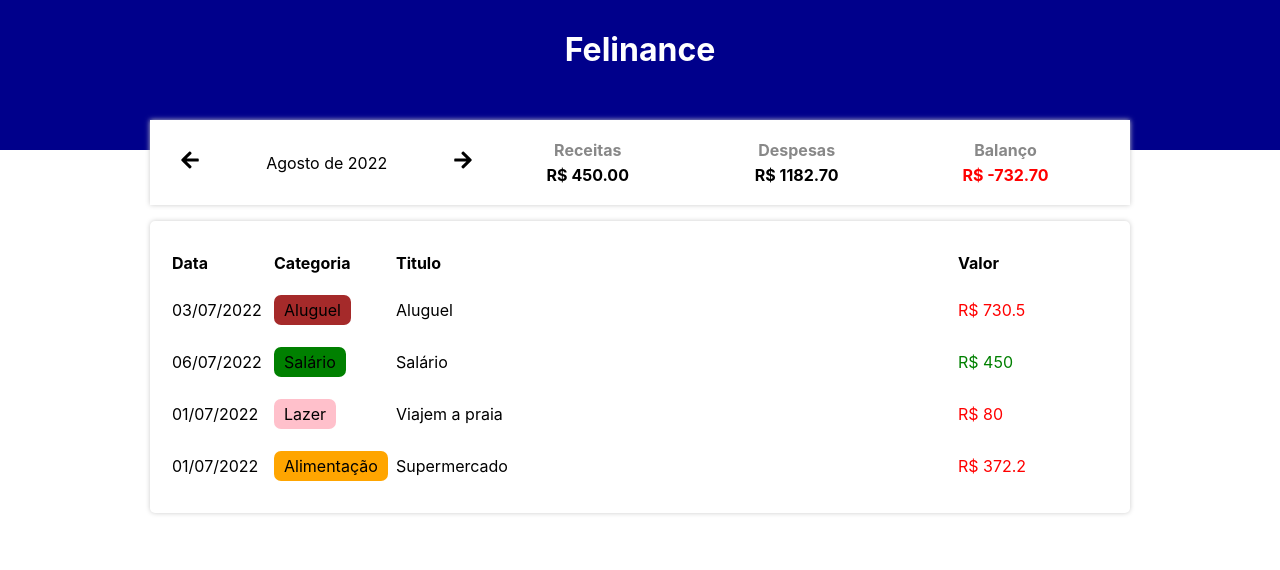
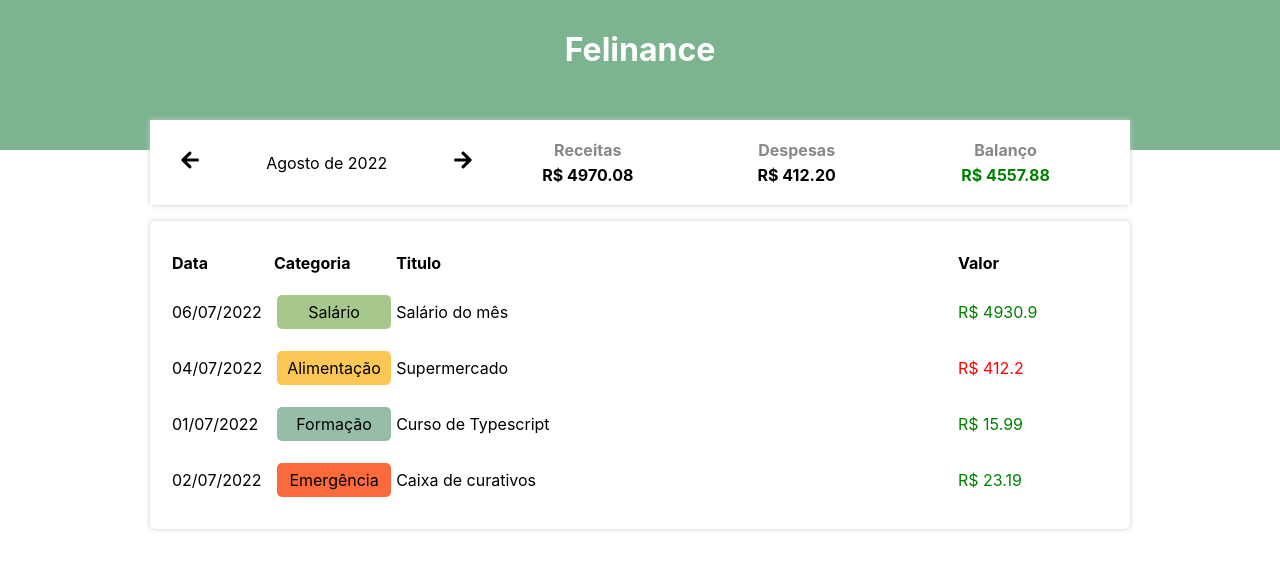
Before and after one commit to felipelouzeiro/pignances, a React (Create React App) app: page / in a window 1280 px wide. Shown: the top 570 px of the page. Built offline with nearby package versions, Linux system fonts and the light colour scheme; the HTML template or start-up script is replaced by a standard one.

Commit message:
💄  feat: alterações no estilo

```diff
--- a/src/App.styled.ts
+++ b/src/App.styled.ts
@@ -3,7 +3,7 @@ import styled from 'styled-components';
 export const Container = styled.div``;
 
 export const Header = styled.div`
-  background-color: darkblue;
+  background-color: #7cb490;
   height: 150px;
   text-align: center;
 `;
--- a/src/components/TableItem/styles.ts
+++ b/src/components/TableItem/styles.ts
@@ -7,10 +7,14 @@ export const TableColumn = styled.td`
 `;
 
 export const Category = styled.div<{ color: string }>`
-  display: inline-block;
   padding: 5px 10px;
-  border-radius: 7px;
+  border-radius: 5px;
   background-color: ${(props) => props.color};
+  margin: 0 0.2rem;
+
+  text-align: center;
+  text-transform: capitalize;
+  line-height: 1.5rem;
 `;
 
 export const Value = styled.div<{ color: string }>`
--- a/src/data/categories.ts
+++ b/src/data/categories.ts
@@ -1,8 +1,21 @@
 import { Category } from '../types';
 
+const colors = {
+  pinkP: '#e77a77',
+  blueP: '#96bda8',
+  greenP: '#a6c88c',
+  yellowP: '#fcc755',
+  browP: '#d8a878',
+  grayP: '#c3b199',
+  redP: '#fb6a3d',
+};
+
 export const categories: Category = {
-  food: { title: 'Alimentação', color: 'orange', expense: true },
-  rent: { title: 'Aluguel', color: 'brown', expense: true },
-  leisure: { title: 'Lazer', color: 'pink', expense: true },
-  salary: { title: 'Salário', color: 'green', expense: false },
+  food: { title: 'Alimentação', color: colors.yellowP, expense: true },
+  rent: { title: 'Aluguel', color: colors.browP, expense: true },
+  leisure: { title: 'Lazer', color: colors.pinkP, expense: true },
+  salary: { title: 'Salário', color: colors.greenP, expense: false },
+  education: { title: 'Formação', color: colors.blueP, expense: false },
+  emergency: { title: 'Emergência', color: colors.redP, expense: false },
+  others: { title: 'Extra', color: colors.grayP, expense: true },
 };
--- a/src/data/items.ts
+++ b/src/data/items.ts
@@ -2,94 +2,112 @@ import { Item } from '../types';
 
 export const items: Item[] = [
   {
-    date: new Date(2022, 7, 17),
+    date: new Date(2022, 3, 17),
     category: 'rent',
     title: 'Aluguel',
     value: 730.5,
   },
   {
-    date: new Date(2022, 7, 6),
+    date: new Date(2022, 3, 6),
     category: 'salary',
-    title: 'Salário',
+    title: 'Salário do mês',
     value: 450.0,
   },
   {
-    date: new Date(2022, 7, 22),
+    date: new Date(2022, 3, 22),
     category: 'leisure',
     title: 'Viajem a praia',
     value: 80.0,
   },
   {
-    date: new Date(2022, 7, 22),
+    date: new Date(2022, 3, 22),
     category: 'food',
     title: 'Supermercado',
     value: 372.2,
   },
 
   {
-    date: new Date(2022, 8, 24),
+    date: new Date(2022, 4, 24),
     category: 'food',
     title: 'Supermercado',
     value: 314.21,
   },
   {
-    date: new Date(2022, 8, 12),
+    date: new Date(2022, 4, 12),
     category: 'leisure',
     title: 'Viagem a cachoeira',
     value: 94.0,
   },
   {
-    date: new Date(2022, 8, 17),
+    date: new Date(2022, 4, 17),
     category: 'rent',
     title: 'Aluguel',
     value: 730.5,
   },
   {
-    date: new Date(2022, 8, 6),
-    category: 'salary',
-    title: 'Salário',
-    value: 4800.9,
-  },
-  {
-    date: new Date(2022, 9, 17),
+    date: new Date(2022, 5, 17),
     category: 'rent',
     title: 'Aluguel',
     value: 730.5,
   },
   {
-    date: new Date(2022, 9, 28),
+    date: new Date(2022, 5, 6),
+    category: 'salary',
+    title: 'Salário do mês',
+    value: 4800.9,
+  },
+  {
+    date: new Date(2022, 5, 28),
     category: 'food',
     title: 'Supermercado',
     value: 220.4,
   },
   {
-    date: new Date(2022, 9, 6),
+    date: new Date(2022, 6, 6),
     category: 'salary',
-    title: 'Salário',
+    title: 'Salário do mês',
     value: 4800.9,
   },
   {
-    date: new Date(2022, 10, 17),
+    date: new Date(2022, 6, 17),
     category: 'rent',
-    title: 'Aluguel',
-    value: 730.5,
+    title: 'Aluguel, contas de água, luz e internet',
+    value: 830.1,
   },
   {
-    date: new Date(2022, 10, 6),
-    category: 'salary',
-    title: 'Salário',
-    value: 4930.9,
-  },
-  {
-    date: new Date(2022, 10, 7),
+    date: new Date(2022, 6, 7),
     category: 'leisure',
     title: 'Show ao vivo',
     value: 180.0,
   },
   {
-    date: new Date(2022, 10, 18),
+    date: new Date(2022, 6, 22),
+    category: 'others',
+    title: 'Venda de roupas',
+    value: 25.2,
+  },
+  {
+    date: new Date(2022, 7, 6),
+    category: 'salary',
+    title: 'Salário do mês',
+    value: 4930.9,
+  },
+  {
+    date: new Date(2022, 7, 18),
     category: 'food',
     title: 'Supermercado',
     value: 412.2,
   },
+  {
+    date: new Date(2022, 7, 15),
+    category: 'education',
+    title: 'Curso de Typescript',
+    value: 15.99,
+  },
+  {
+    date: new Date(2022, 7, 30),
+    category: 'emergency',
+    title: 'Caixa de curativos',
+    value: 23.19,
+  },
 ];
```
